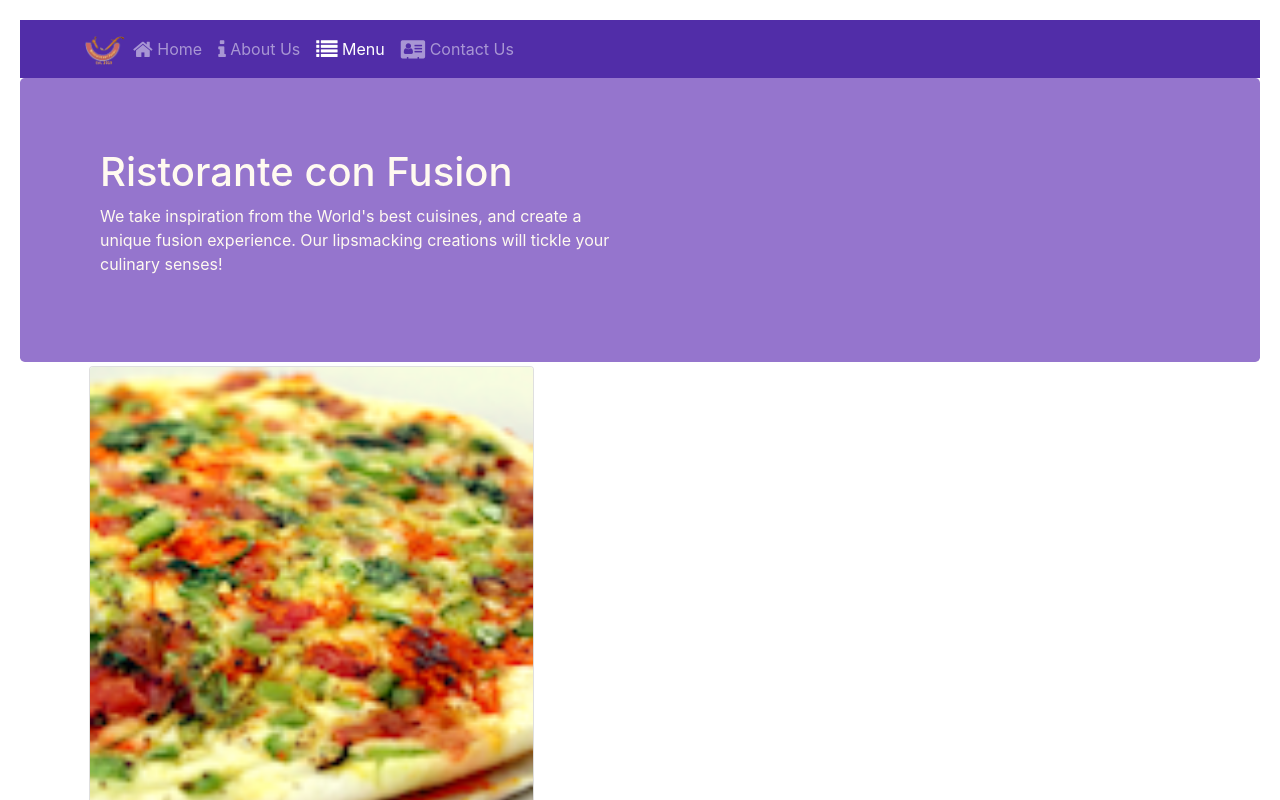
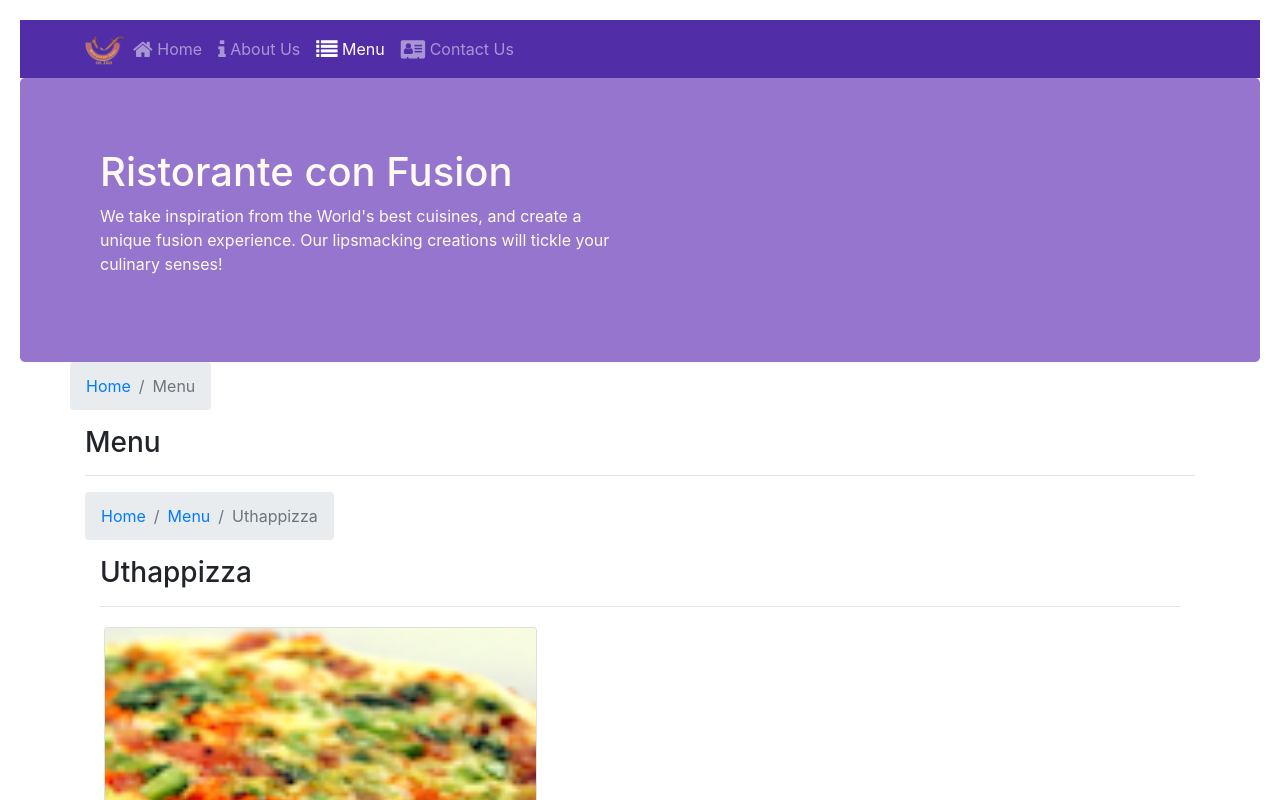
Before and after one commit to MeghaSharma33/front-end-coursera, a React (Create React App) app: page /menu in a window 1280 px wide. Shown: the top 800 px of the page. Built offline with nearby package versions, Linux system fonts and the light colour scheme.

Commit message:
Single Page Application

```diff
--- a/src/components/ContactComponent.js
+++ b/src/components/ContactComponent.js
@@ -1,8 +1,20 @@
 import React from 'react';
+import { Breadcrumb, BreadcrumbItem } from 'reactstrap';
+import { Link } from 'react-router-dom';
 
 function Contact(props) {
     return(
         <div className="container">
+            <div className="row">
+                <Breadcrumb>
+                    <BreadcrumbItem><Link to="/home">Home</Link></BreadcrumbItem>
+                    <BreadcrumbItem active>Contact Us</BreadcrumbItem>
+                </Breadcrumb>
+                <div className="col-12">
+                    <h3>Contact Us</h3>
+                    <hr />
+                </div>
+            </div>
             <div className="row row-content">
                 <div className="col-12">
                 <h3>Location Information</h3>
--- a/src/components/DishdetailComponent.js
+++ b/src/components/DishdetailComponent.js
@@ -1,5 +1,6 @@
 import React,{Component} from 'react';
-import {Card,CardImg,CardBody,CardTitle,CardText} from 'reactstrap';
+import {Card,CardImg,CardBody,CardTitle,CardText,Breadcrumb,BreadcrumbItem} from 'reactstrap';
+import  { Link } from 'react-router-dom';
 
 class DishDetail extends Component {
 
@@ -26,15 +27,29 @@ class DishDetail extends Component {
     render(){
         const {dish, showComments} = this.props;
             return (
-                <div className = "row">
+                <div className = "container">
+                        <div className="row">
+                    <Breadcrumb>
+                        <BreadcrumbItem><Link to="/home">Home
+                        </Link></BreadcrumbItem>
+                        <BreadcrumbItem><Link to="/menu">Menu
+                        </Link></BreadcrumbItem>
+                        <BreadcrumbItem active>{this.props.dish.name}</BreadcrumbItem>
+                    </Breadcrumb>
+                    <div className="col-12">
+                        <h3>{this.props.dish.name}</h3>
+                        <hr />
+                    </div>
                     <div className = "col-3 col-md-5 m-1">
                     <Card onClick={() => this.props.onClick(dish.id)}>
+                        <Link to={`/menu/${dish.id}`} />
                     <CardImg top src={dish.image} alt={dish.name} />
                         <CardBody>
                             <CardTitle>{dish.name}</CardTitle>
                           {showComments ?  <CardText>{dish.description}</CardText>: null}
                         </CardBody>
                     </Card>
+                    </div>
                     </div>
                     {showComments ? <div className="col-3 col-md-5 m-1">
                         <h4>Comments</h4>
--- a/src/components/MainComponent.js
+++ b/src/components/MainComponent.js
@@ -10,6 +10,7 @@ import Footer from './FooterComponent';
 import Contact from './ContactComponent';
 import Home from './HomeComponent';
 import {Switch, Route, Redirect} from 'react-router-dom';
+import DishDetail from './DishdetailComponent';
 
 
 class Main extends Component {
@@ -37,13 +38,21 @@ render (){
               leader={this.state.leaders.filter((leader) => leader.featured)[0]}/>
       )
   }
+  const DishWithId = ({match}) => {
+    return(
+      <DishDetail dish={this.state.dishes.filter((dish) => dish.id === parseInt(match.params.dishId,10))[0]}
+      comments={this.state.comments.filter((comment) => comment.dishId === parseInt(match.params.dishId,10))} />
+    );
+
+  }
   return (
     <div>
       <Header />
       <Switch>
         <Route path="/home" component={HomePage} />
         <Route exact path="/menu" component={() => <Menu dishes={this.state.dishes}/>} />
-        <Route path="/contactus" component={Contact} />
+        <Route path ="menu/:dishId" comment={DishWithId} />
+        <Route exact path="/contactus" component={Contact} />
         <Redirect to="/home" />
       </Switch>
 
--- a/src/components/MenuComponents.js
+++ b/src/components/MenuComponents.js
@@ -1,6 +1,8 @@
 import React,{Component} from 'react';
 import DishDetail from './DishdetailComponent';
 import { DISHES } from '../other/dishes';
+import { Breadcrumb, BreadcrumbItem } from 'reactstrap';
+import { Link } from 'react-router-dom';
 
 
 
@@ -46,6 +48,17 @@ class Menu extends Component {
 			});
       return(
             <div className="container">
+                <div className="row">
+                <Breadcrumb>
+                    <BreadcrumbItem><Link to="/home">Home
+                    </Link></BreadcrumbItem>
+                    <BreadcrumbItem active>Menu</BreadcrumbItem>
+                </Breadcrumb>
+                <div className="col-12">
+                    <h3>Menu</h3>
+                    <hr />
+                    </div>
+                </div>
 				<div className="row">{menu}</div>
 				<div className="row">{this.renderDish(this.state.selectedDish)}</div>
             </div>
```
